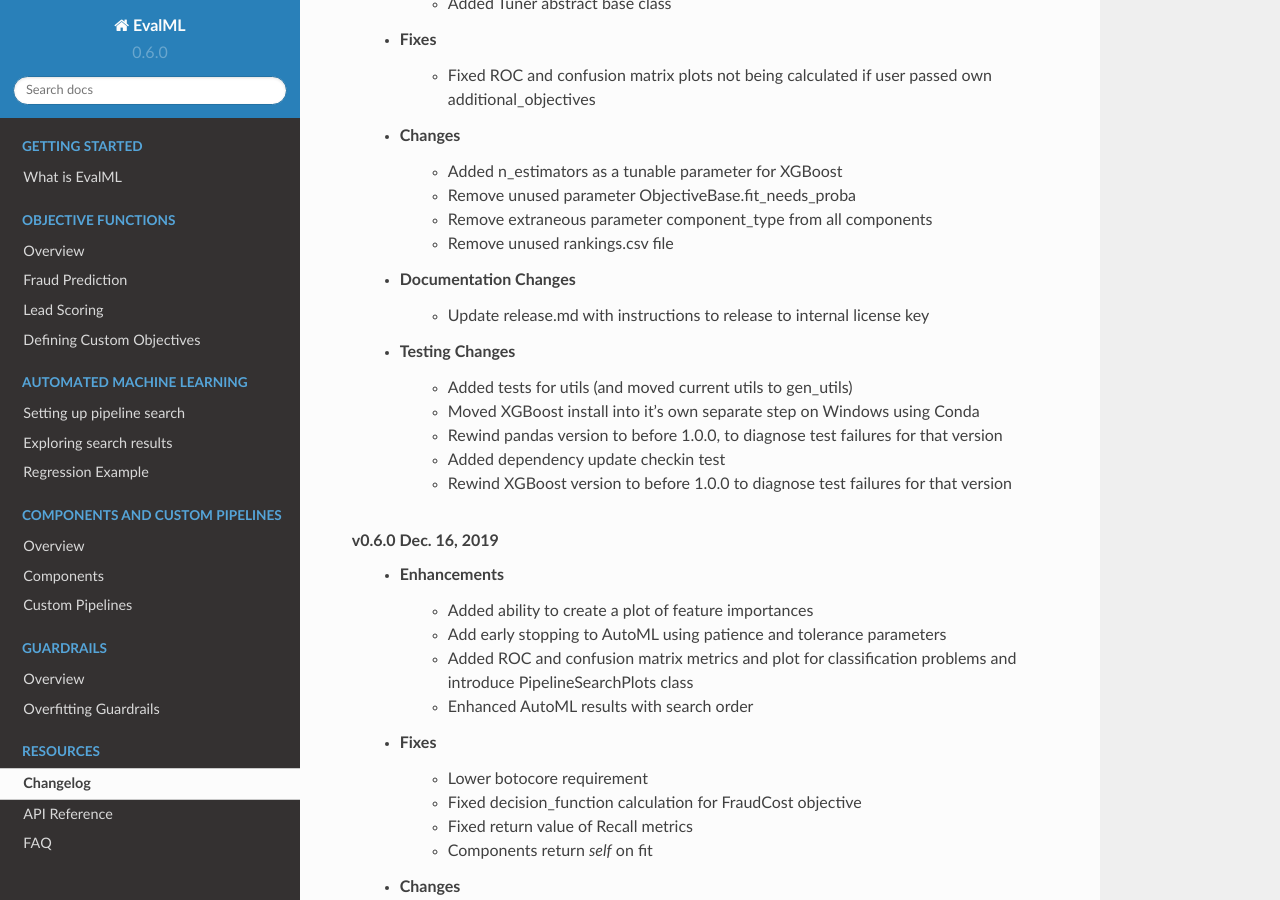
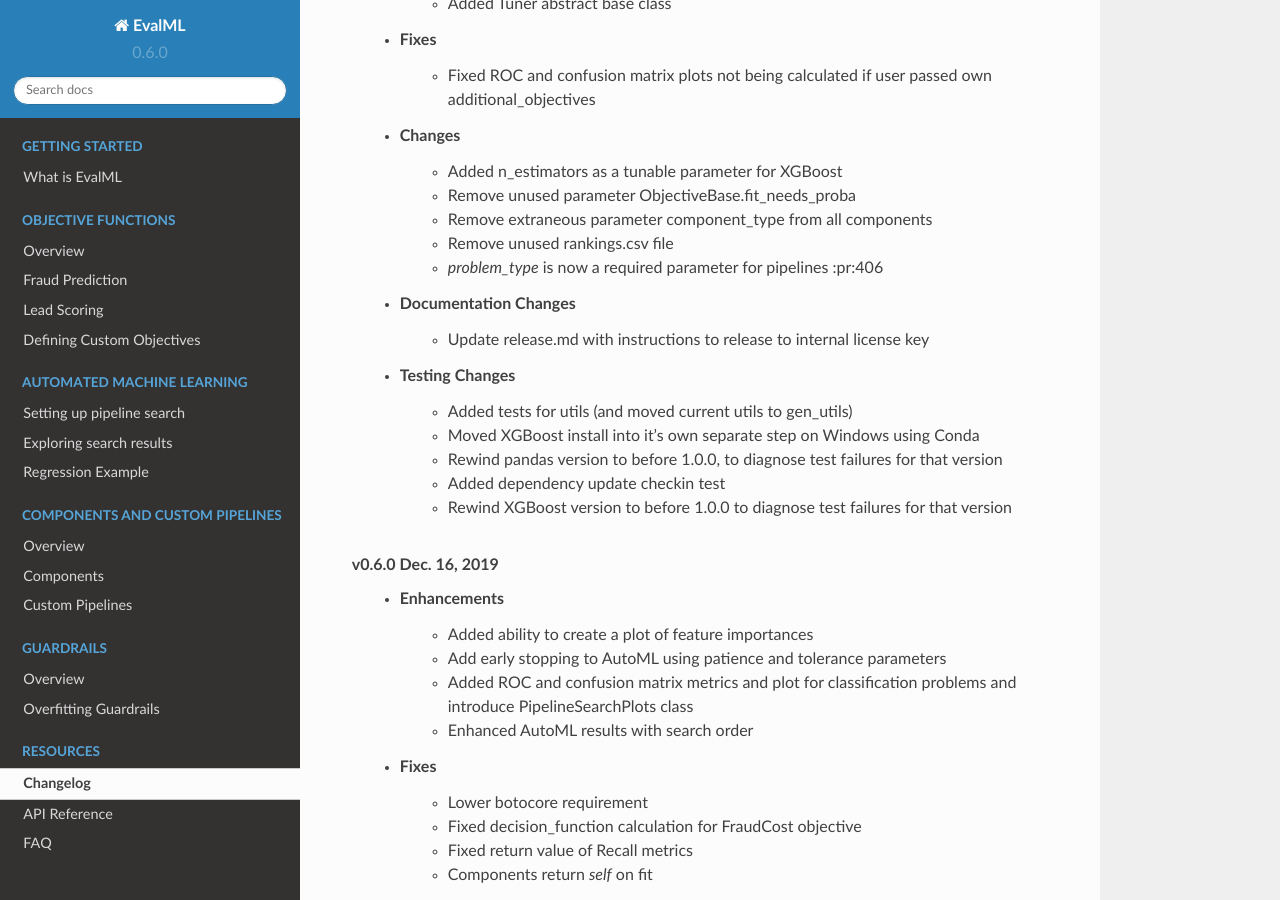
Before and after one commit to alteryx/evalml, a Sphinx documentation site: the page built from docs/source/changelog.rst, in a window 1280 px wide and 900 px high, scrolled down 307 px. Built offline with Sphinx 7.4.7 and the Read the Docs theme 2.0.0, drawn with Linux system fonts in a browser that asks for light colours; comment, search, counter and statistics services are not loaded.

Commit message:
Changelog

```diff
--- a/docs/source/changelog.rst
+++ b/docs/source/changelog.rst
@@ -14,6 +14,7 @@ Changelog
         * Remove unused parameter ObjectiveBase.fit_needs_proba :pr:`320`
         * Remove extraneous parameter component_type from all components :pr:`361`
         * Remove unused rankings.csv file :pr:`397`
+        * `problem_type` is now a required parameter for pipelines :pr:406
     * Documentation Changes
         * Update release.md with instructions to release to internal license key :pr:`354`
     * Testing Changes
```
